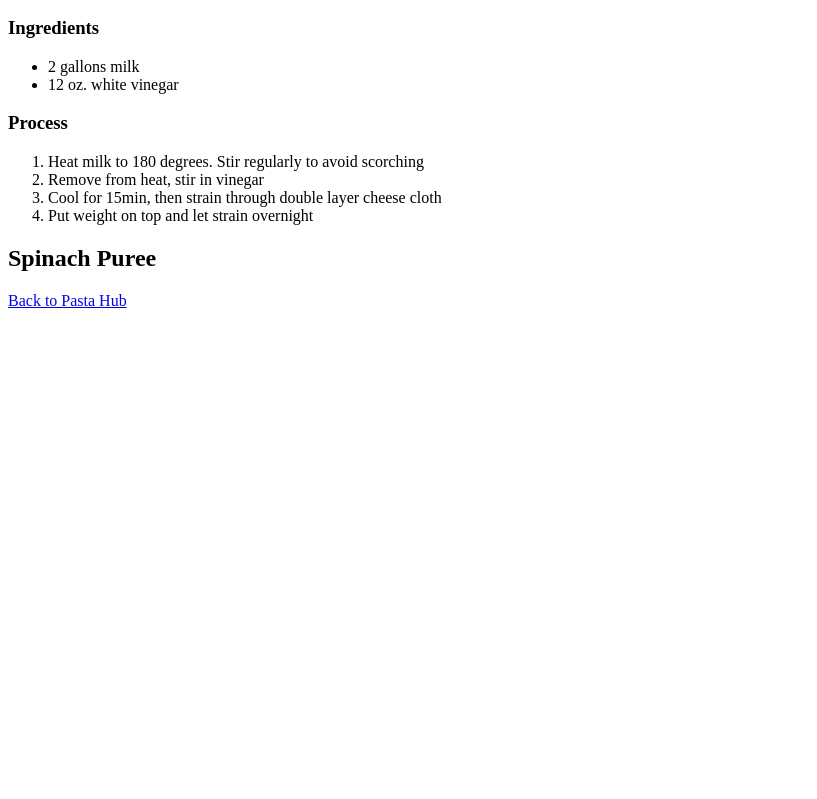
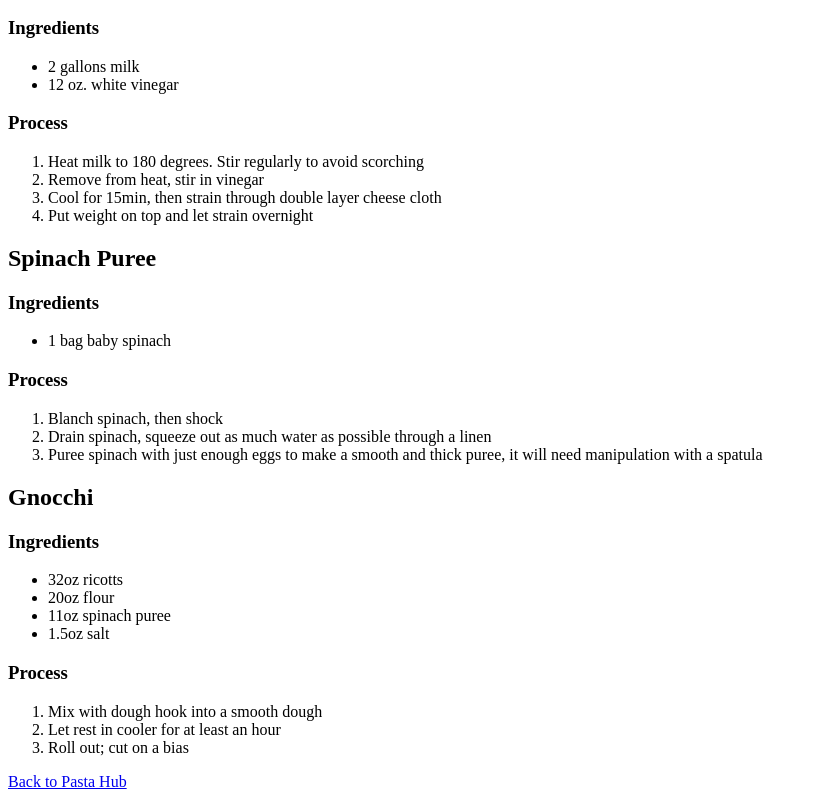
Before and after one commit to EbolaBelle/TDS-Recipe-Site, a plain HTML site: page pages/pasta/ricotta-gnochi.html in a window 1280 px wide. Shown: the part 110-909 px from the top of the page, without its empty margins (0-817 px from the left). Before the commit the page ends 800 px from the top, so only its background shows below. Drawn offline with Linux system fonts and the light colour scheme.

Commit message:
Fill out pasta recipes

```diff
--- a/pages/pasta/ricotta-gnochi.html
+++ b/pages/pasta/ricotta-gnochi.html
@@ -20,7 +20,28 @@
           <li>Put weight on top and let strain overnight</li>
         </ol>
     <h2>Spinach Puree</h2>
-      <h3></h3>
+      <h3>Ingredients</h3>
+        <ul><li>1 bag baby spinach</li></ul>
+      <h3>Process</h3>
+        <ol>
+            <li>Blanch spinach, then shock</li>
+            <li>Drain spinach, squeeze out as much water as possible through a linen</li>
+            <li>Puree spinach with just enough eggs to make a smooth and thick puree, it will need manipulation with a spatula</li>
+        </ol>
+    <h2>Gnocchi</h2>
+      <h3>Ingredients</h3>
+        <ul>
+            <li>32oz ricotts</li>
+            <li>20oz flour</li>
+            <li>11oz spinach puree</li>
+            <li>1.5oz salt</li>
+        </ul>
+      <h3>Process</h3>
+        <ol>
+            <li>Mix with dough hook into a smooth dough</li>
+            <li>Let rest in cooler for at least an hour</li>
+            <li>Roll out; cut on a bias</li>
+        </ol>
     <a href="../pasta-hub.html">Back to Pasta Hub</a>
 </body>
 </html>
```
Also changed, not shown: pages/pasta-hub.html (+1 -1 lines), pages/pasta/semolina-gnocchi.html (+11 -2 lines), pages/pasta/spatzle.html (+13 -3 lines).
